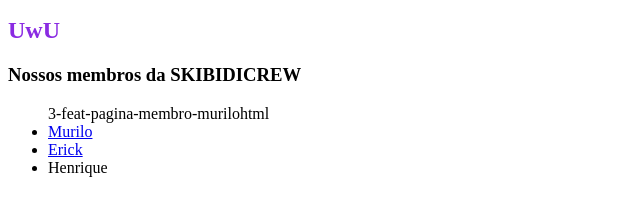
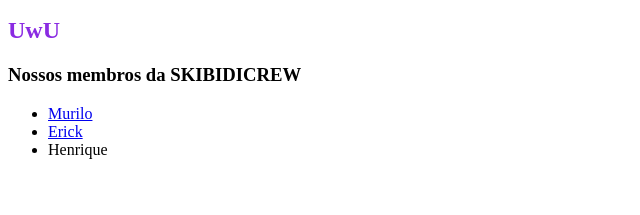
Before and after one commit to Erick-henrique-Murilo-2info1/Portifolio, a plain HTML site: page index.html in a window 1280 px wide. Shown: the part 87-302 px from the top of the page, without its empty margins (0-640 px from the left). Drawn offline with Linux system fonts and the light colour scheme.

Commit message:
Update index.html

```diff
--- a/index.html
+++ b/index.html
@@ -3,7 +3,6 @@
 <h2 style="color: blueviolet;">UwU</h2>
 <h3>Nossos membros da SKIBIDICREW</h3>
 <ul>
-3-feat-pagina-membro-murilohtml
     <li><a href="Murilo.html">Murilo</a></li>
     <li><a href="Erick.html">Erick</a></li>
     <li>Henrique</li>
```
